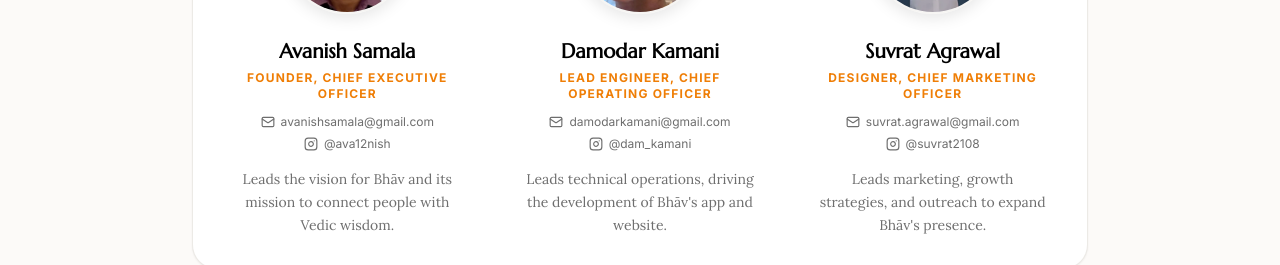
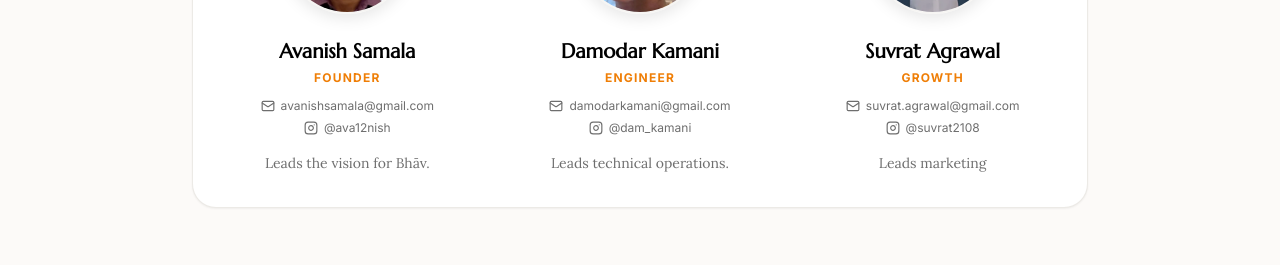
Before and after one commit to ava12nish/BhavWebsite, a React (Vite) app in the folder client/: page /about in a window 1280 px wide. Shown: the part 592-857 px from the top of the page. Built offline with nearby package versions, Linux system fonts and the light colour scheme; no server answers.

Commit message:
Update team roles and bios in About page

```diff
--- a/client/src/pages/About.tsx
+++ b/client/src/pages/About.tsx
@@ -10,27 +10,27 @@ export default function About() {
   const team = [
     {
       name: 'Avanish Samala',
-      role: 'Founder, Chief Executive Officer',
+      role: 'Founder',
       email: 'avanishsamala@gmail.com',
       instagram: 'ava12nish',
       image: AvanishAbout,
-      bio: 'Leads the vision for Bhāv and its mission to connect people with Vedic wisdom.'
+      bio: 'Leads the vision for Bhāv.'
     },
     {
       name: 'Damodar Kamani',
-      role: 'Lead Engineer, Chief Operating Officer',
+      role: 'Engineer',
       email: 'damodarkamani@gmail.com',
       instagram:'dam_kamani',
       image: DamodarAbout2,
-      bio: "Leads technical operations, driving the development of Bhāv's app and website."
+      bio: 'Leads technical operations.'
     },
     {
       name: 'Suvrat Agrawal',
-      role: 'Designer, Chief Marketing Officer',
+      role: 'Growth',
       email: 'suvrat.agrawal@gmail.com',
       instagram: 'suvrat2108',
       image: SuvratAbout,
-      bio: "Leads marketing, growth strategies, and outreach to expand Bhāv's presence."
+      bio: 'Leads marketing'
     },
   ]
 
```
